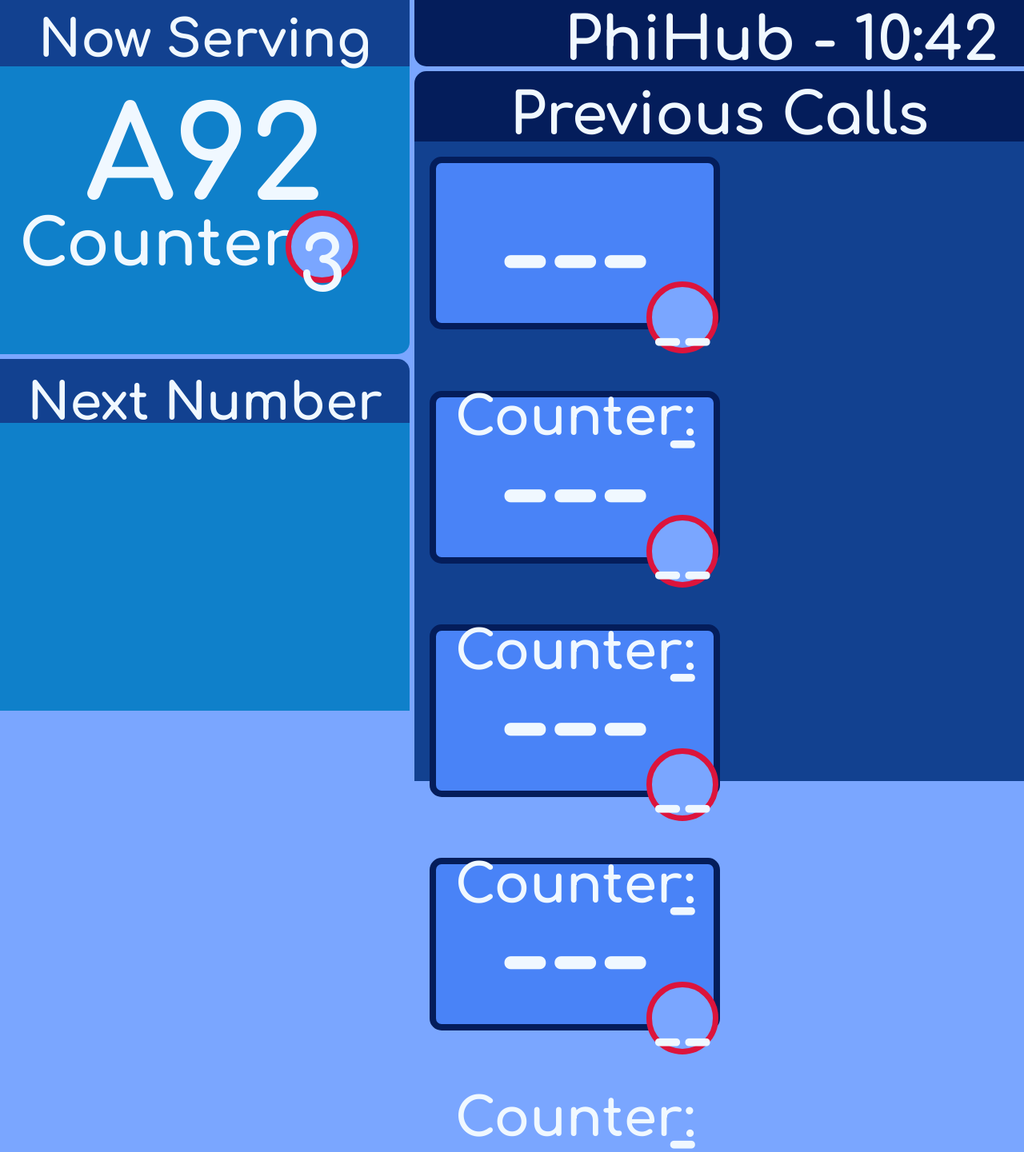
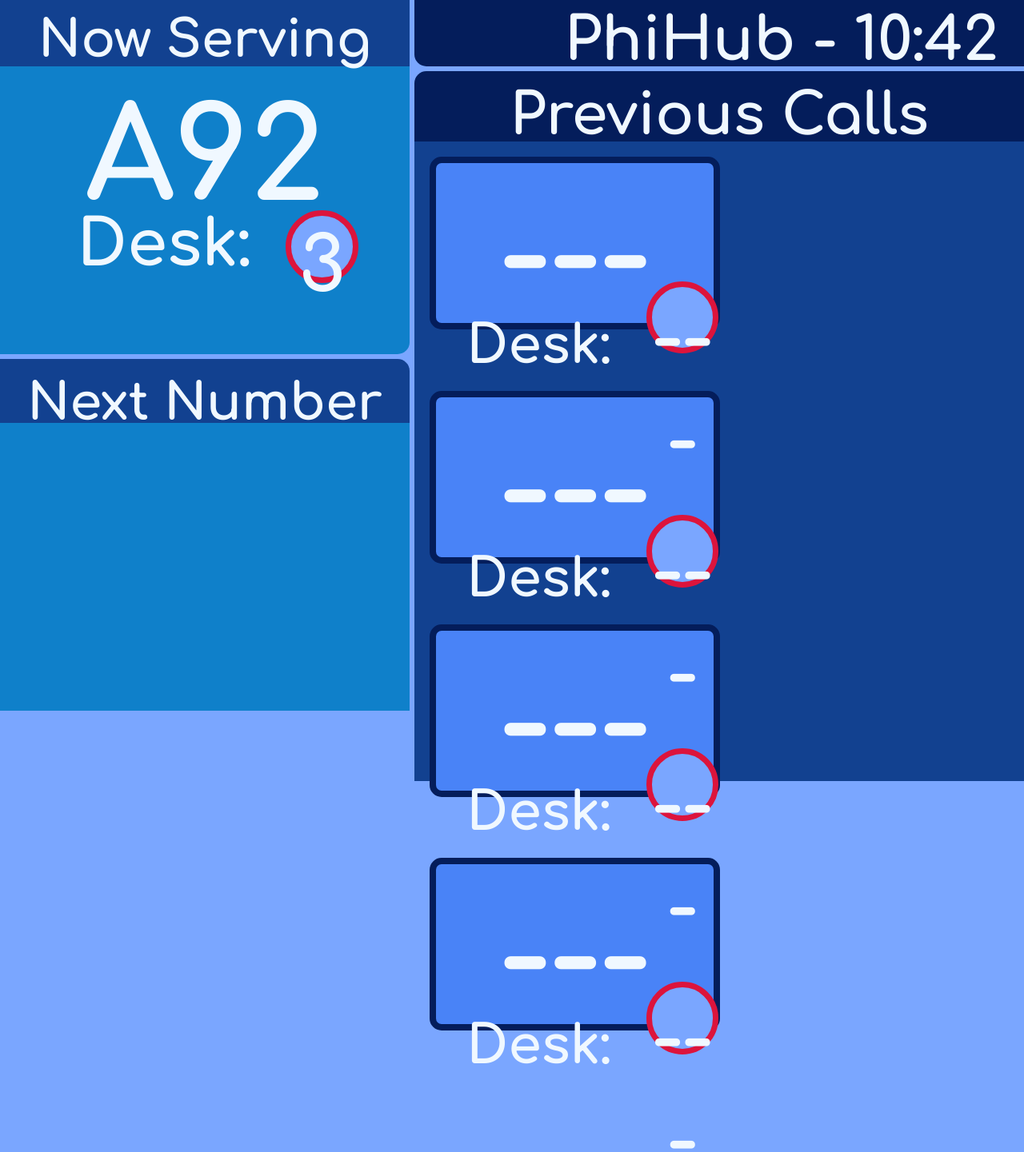
Before and after one commit to PhiHub-UA/Digital-Signage, a plain HTML site: page index.html in a window 1280 px wide. Shown: the part 5-1446 px from the top of the page at 80% size. Drawn offline with Linux system fonts and the light colour scheme; no server answers.

Commit message:
Changed the name of the kiosk desks

```diff
--- a/index.html
+++ b/index.html
@@ -17,7 +17,7 @@
     <h2 class="nowServing"> Now Serving </h2>
     <div class="currentNumber numberBox">
         <h3 class="callNumber" id="num1">A92</h3>
-        <h4 class="mainCounterText" >Counter:</h4>
+        <h4 class="mainCounterText" >Desk:</h4>
         <h4 class="kioskNumber mainNumber" id="kiosk1">3</h4>
     </div>
 
@@ -39,22 +39,22 @@
       <div class="previousNumber smallNumberBox">
           <h3 class="callNumber" id="num2">---</h3>
           <h4 class="kioskNumber" id="kiosk2">---</h4>
-          <h5 class="counterText">Counter: </h5>
+          <h5 class="counterText">Desk: </h5>
       </div>
       <div class="previousNumber smallNumberBox rightNum">
         <h3 class="callNumber" id="num3">---</h3>
         <h4 class="kioskNumber" id="kiosk3">---</h4>
-          <h5 class="counterText">Counter: </h5>
+          <h5 class="counterText">Desk: </h5>
       </div>
       <div class="previousNumber smallNumberBox">
         <h3 class="callNumber" id="num4">---</h3>
         <h4 class="kioskNumber" id="kiosk4">---</h4>
-          <h5 class="counterText">Counter: </h5>
+          <h5 class="counterText">Desk: </h5>
       </div>
       <div class="previousNumber smallNumberBox rightNum">
         <h3 class="callNumber" id="num5">---</h3>
         <h4 class="kioskNumber" id="kiosk5">---</h4>
-          <h5 class="counterText">Counter: </h5>
+          <h5 class="counterText">Desk: </h5>
       </div>
     </div>
   </div>
```
